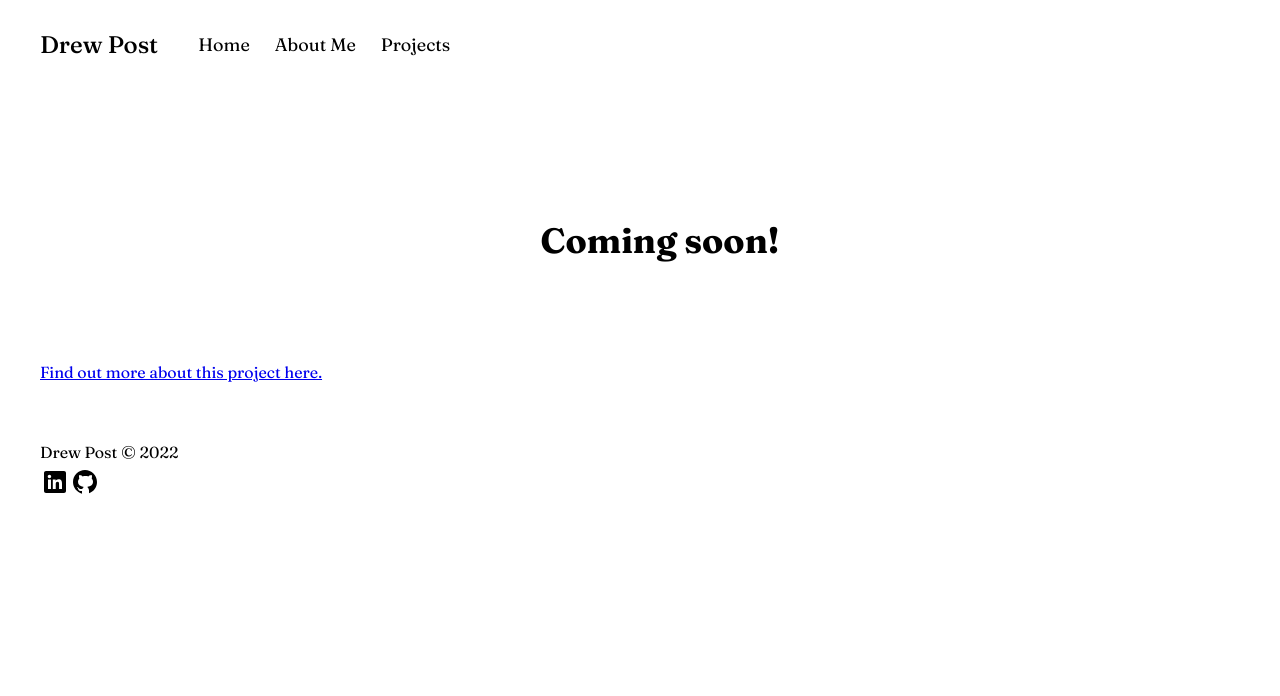
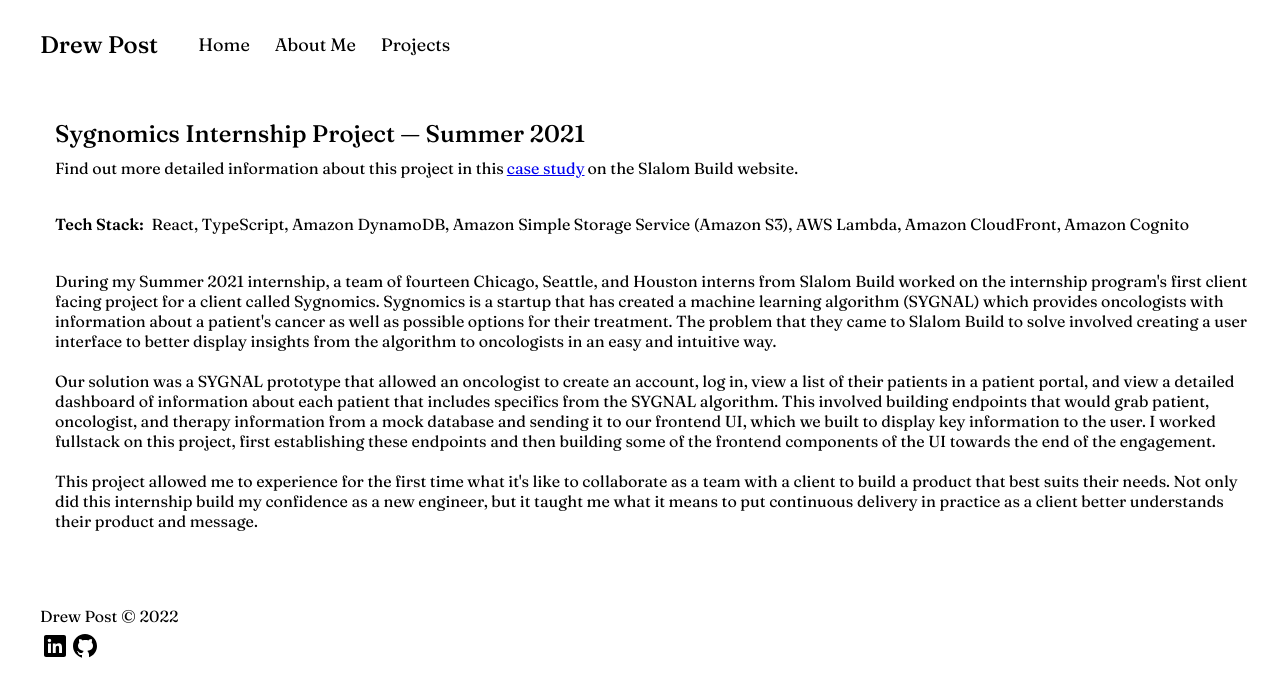
Before and after one commit to drew-post/personal-website, an Angular app: page /projects/sygnomics in a window 1280 px wide. Shown: the top 696 px of the page. Built offline with nearby package versions, Linux system fonts and the light colour scheme.

Commit message:
Writing first project description

```diff
--- a/src/app/components/sygnomics/sygnomics.component.html
+++ b/src/app/components/sygnomics/sygnomics.component.html
@@ -1,4 +1,27 @@
 <div class="sygnomics">
-    <coming-soon></coming-soon>
-    <a href="https://www.slalombuild.com/our-work/sygnomics" target="_blank">Find out more about this project here.</a>
+    <div class="sygnomics__container">
+        <h2 class="sygnomics__title">{{projectDetails.title}}</h2>
+        <div class="sygnomics__desc-container">
+            <p>Find out more detailed information about this project in this </p>
+            <a href={{projectDetails.link}} class="sygnomics__link" target="_blank">case study</a>
+            <p>on the Slalom Build website.</p>
+        </div>
+        <div class="sygnomics__desc-container">
+            <h4 class="sygnomics__second-title">
+                Tech Stack:
+            </h4>
+            <p class="sygnomics__description">
+                React, TypeScript, Amazon DynamoDB, Amazon Simple Storage Service (Amazon S3), AWS Lambda, Amazon CloudFront, Amazon Cognito
+            </p>
+        </div>
+        <div class="sygnomics__desc-container">
+            <p class="sygnomics__description">
+               During my Summer 2021 internship, a team of fourteen Chicago, Seattle, and Houston interns from Slalom Build worked on the internship program's first client facing project for a client called Sygnomics. Sygnomics is a startup that has created a machine learning algorithm (SYGNAL) which provides oncologists with information about a patient's cancer as well as possible options for their treatment. The problem that they came to Slalom Build to solve involved creating a user interface to better display insights from the algorithm to oncologists in an easy and intuitive way.<br><br>
+
+               Our solution was a SYGNAL prototype that allowed an oncologist to create an account, log in, view a list of their patients in a patient portal, and view a detailed dashboard of information about each patient that includes specifics from the SYGNAL algorithm. This involved building endpoints that would grab patient, oncologist, and therapy information from a mock database and sending it to our frontend UI, which we built to display key information to the user. I worked fullstack on this project, first establishing these endpoints and then building some of the frontend components of the UI towards the end of the engagement.<br><br>
+
+               This project allowed me to experience for the first time what it's like to collaborate as a team with a client to build a product that best suits their needs. Not only did this internship build my confidence as a new engineer, but it taught me what it means to put continuous delivery in practice as a client better understands their product and message.
+            </p>
+        </div>
+    </div>
 </div>
--- a/src/app/components/sygnomics/sygnomics.component.scss
+++ b/src/app/components/sygnomics/sygnomics.component.scss
@@ -1,3 +1,49 @@
 :host .sygnomics {
-    padding: 30px 0 30px 40px;
+    padding: 30px 30px 30px 55px;
+
+    &__text-container {
+        display: flex;
+        flex-direction: column;
+        align-items: flex-start;
+        padding: 10px;
+    }
+
+    &__title {
+        font-weight: 500;
+        padding-bottom: 10px;
+    }
+
+    &__desc-container {
+        display: flex;
+        flex-direction: row;
+        align-items: center;
+        padding-bottom: 15px;
+    }
+
+    &__link {
+        padding-left: 3px;
+        padding-right: 3px;
+    }
+
+    &__second-title {
+        font-weight: 600;
+        padding-right: 8px;
+    }
+
+    &__description {
+        align-content: center;
+    }
+
+    @media screen and (max-width: 768px) {
+        padding: 10px 40px 30px 40px;
+
+        &__title {
+            font-size: 22px;
+        }
+
+        &__desc-container {
+            flex-direction: column;
+            align-items: flex-start;
+        }
+    }
 }
--- a/src/app/components/sygnomics/sygnomics.component.ts
+++ b/src/app/components/sygnomics/sygnomics.component.ts
@@ -1,4 +1,5 @@
 import { Component, OnInit } from '@angular/core';
+import { ProjectDetailsItem } from 'src/app/models/projectDetailsItem.model';
 
 @Component({
   selector: 'app-sygnomics',
@@ -7,6 +8,11 @@
 })
 export class SygnomicsComponent implements OnInit {
 
+  projectDetails: ProjectDetailsItem = {
+    title: "Sygnomics Internship Project — Summer 2021",
+    link: "https://www.slalombuild.com/our-work/sygnomics"
+  }
+
   constructor() { }
 
   ngOnInit(): void {
--- a/src/app/models/projectDetailsItem.model.ts
+++ b/src/app/models/projectDetailsItem.model.ts
@@ -1,10 +1,8 @@
 export interface ProjectDetailsItem {
     title: String,
-    route: String,
-    imagePath: String,
+    imagePath?: String,
     imagePath2?: String,
     imagePath3?: String,
     imagePath4?: String,
-    description: String,
-    link: String
+    link?: String
 }
```
Also changed, not shown: src/assets/images/sygnomicsGraphs.jpg (deleted).
